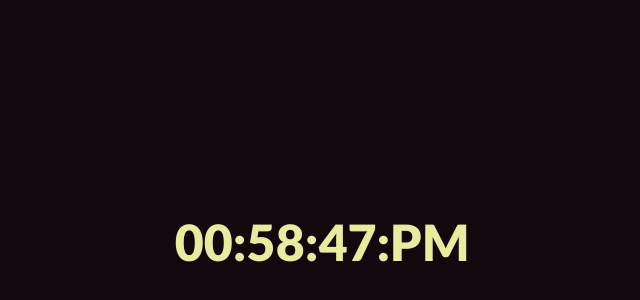
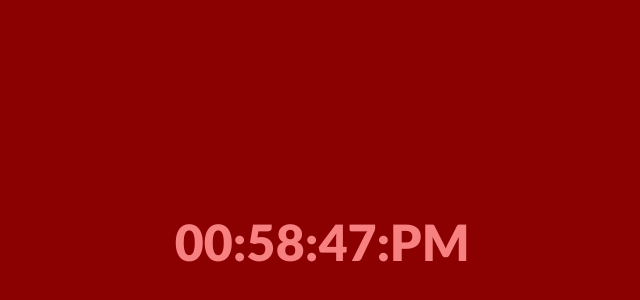
Before and after one commit to Kenechvkwv/Digital_clock, a plain HTML site: page index.html in a window 1280 px wide. Shown: the part 158-458 px from the top of the page, without its empty margins (318-958 px from the left). Drawn offline with Linux system fonts and the light colour scheme.

Commit message:
more commit

```diff
--- a/style.css
+++ b/style.css
@@ -8,8 +8,8 @@ body {
 #clock {
     height: 100vh;
     width: 100%;
-    background-color: #14080e;
-    color: #e9eb9e;
+    background-color: darkred;
+    color: rgb(247, 128, 128);
     display: flex;
     align-items: center;
     justify-content: center;
```
